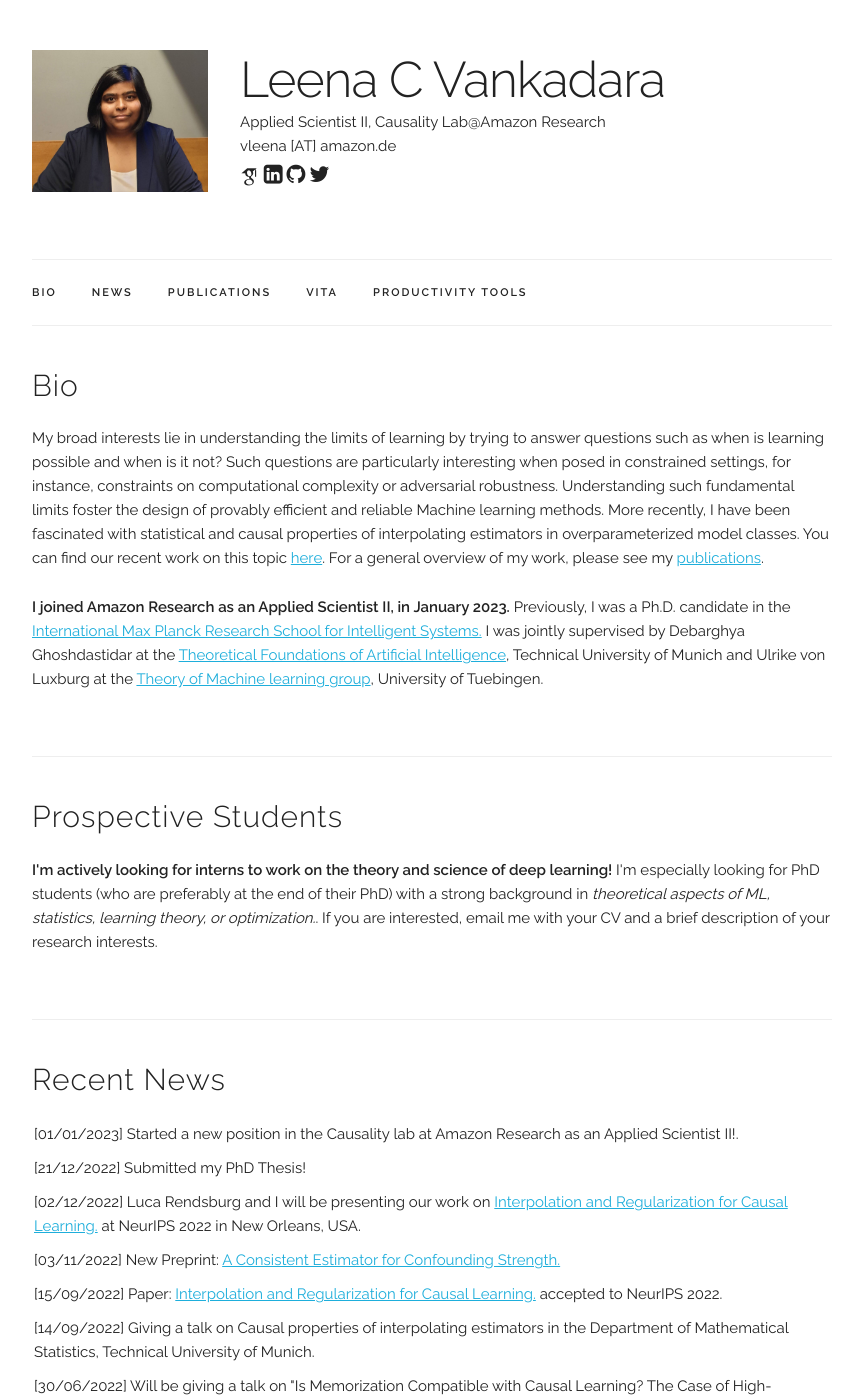
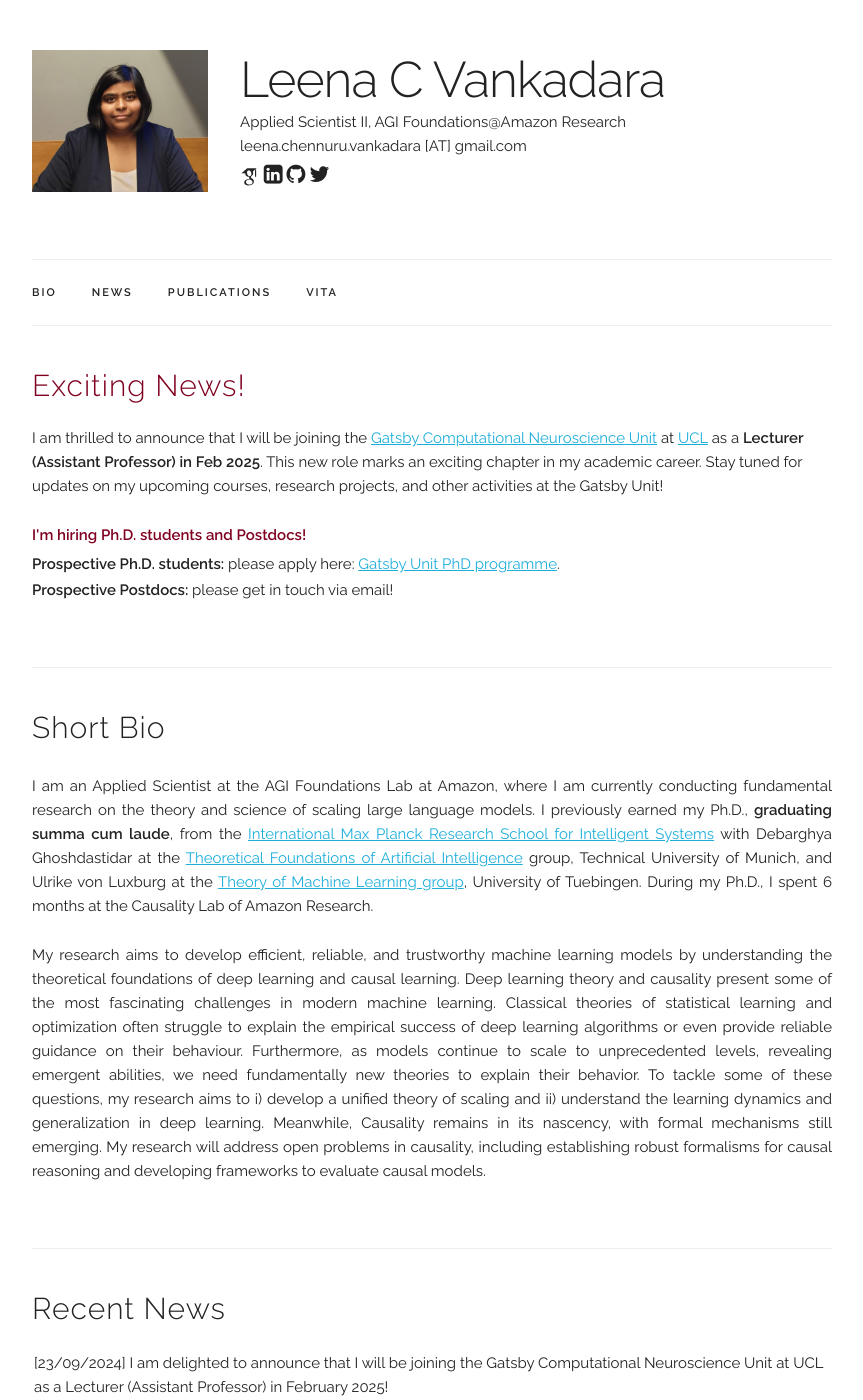
Before and after one commit to leenachennuru/jekyll-leenacvankadara, a Jekyll site: the page built from index.html, in a window 1280 px wide and 1400 px high. Shown: the whole window, without its empty margins (208-1071 px from the left). Built offline with Jekyll 4.4.1, drawn with Linux system fonts in a browser that asks for light colours; some web fonts are replaced; some of the changed text lies outside the part shown.

Commit message:
gatsby appointment

```diff
--- a/_data/main_info.yaml
+++ b/_data/main_info.yaml
@@ -1,7 +1,7 @@
 name: "Leena C Vankadara"
-title: "Applied Scientist II, Causality Lab@Amazon Research"
+title: "Applied Scientist II, AGI Foundations@Amazon Research"
 pronouns: "(She/her/hers)"
-email: "vleena [AT] amazon.de"
+email: "leena.chennuru.vankadara [AT] gmail.com"
 profile_pic: "/assets/profile-pics/profile_close_5.jpeg"
 twitter: "https://twitter.com/leenaCvankadara"
 linkedin: "https://www.linkedin.com/in/leenacvankadara"
--- a/_layouts/default.html
+++ b/_layouts/default.html
@@ -116,7 +116,7 @@
           <li class="navbar-item"><a class="navbar-link" href={{ "/index.html#publications" | prepend: site.baseurl }}>Publications</a></li>
           <!-- <li class="navbar-item"><a class="navbar-link" href={{ "/index.html#projects" | prepend: site.baseurl }}>Projects</a></li> -->
           <li class="navbar-item"><a class="navbar-link" href={{ "/index.html#resume" | prepend: site.baseurl }}>Vita</a></li>
-          <li class="navbar-item"><a class="navbar-link" href={{ "/index.html#productivity" | prepend: site.baseurl }}>Productivity tools</a></li>
+          <!-- <li class="navbar-item"><a class="navbar-link" href={{ "/index.html#productivity" | prepend: site.baseurl }}>Productivity tools</a></li> -->
 
         </ul>
       </div>
--- a/index.html
+++ b/index.html
@@ -2,28 +2,75 @@
 layout: default
 title: Home
 ---
-<!-- ========== BIO ========== -->
-<div class="docs-section" id="bio">
-  <h4>Bio</h4>
-  <p>
-    My broad interests lie in understanding the limits of learning by trying to answer questions such as when is learning possible and when is it not? Such questions are particularly interesting when posed in constrained settings, for instance, constraints on computational complexity or adversarial robustness. Understanding such fundamental limits foster the design of provably efficient and reliable Machine learning methods.
 
-    More recently, I have been fascinated with statistical and causal properties of interpolating estimators in overparameterized model classes. You can find our recent work on this topic <a href="https://openreview.net/forum?id=CFAsKosKwwk"  target="_blank">here</a>. For a general overview of my work, please see my <a href={{ "/index.html#publications" | prepend: site.baseurl }}>publications</a>.
-  </p>
 
-  <p>
-  <b>I joined Amazon Research as an Applied Scientist II, in January 2023.</b>
-  Previously, I was a Ph.D. candidate in the <a href="https://imprs.is.mpg.de/"  target="_blank">International Max Planck Research School for Intelligent Systems.</a> I was jointly supervised by Debarghya Ghoshdastidar at the <a href="https://www.cs.cit.tum.de/tfai/home/"  target="_blank">Theoretical Foundations of Artificial Intelligence</a>, Technical University of Munich and Ulrike von Luxburg at the <a href="http://www.tml.cs.uni-tuebingen.de/team/index.php"  target="_blank">Theory of Machine learning group</a>, University of Tuebingen.
-  </p>
-</div>
-
-<div class="docs-section" id="prospective-students">
-  <h4>Prospective Students</h4>
+<!-- <div class="docs-section" id="prospective-students"> -->
+  <!-- <h4>Prospective Students</h4>
   <p>
   <b>I'm actively looking for interns to work on the theory and science of deep learning! </b>
   I'm especially looking for PhD students (who are preferably at the end of their PhD) with a strong background in <i>theoretical aspects of ML, statistics, learning theory, or optimization.</i>. If you are interested, email me with your CV and a brief description of your research interests.
   </p>
+</div> -->
+
+<!-- ========== BIO ========== -->
+<div class="docs-section" id="announcement">
+  <h4 style="color: #800020; margin-top: 0;">Exciting News!</h4>
+
+  <p>I am thrilled to announce that I will be joining the <a href="https://www.ucl.ac.uk/gatsby/people" target="_blank">Gatsby Computational Neuroscience Unit</a> at <a href="https://www.ucl.ac.uk/">UCL</a> as a <b>Lecturer (Assistant Professor) in Feb 2025</b>. This new role marks an exciting chapter in my academic career. Stay tuned for updates on my upcoming courses, research projects, and other activities at the Gatsby Unit!</p>
+
+  <p style="color: #800020; font-weight: bold; margin-bottom: 5px;">
+    I'm hiring Ph.D. students and Postdocs!
+  </p>
+
+  <p style="margin-bottom: 2px;"">
+    <b>Prospective Ph.D. students:</b> please apply here:
+    <a href="https://www.ucl.ac.uk/gatsby/study-and-work/gatsby-unit-phd-programme" target="_blank">Gatsby Unit PhD programme</a>.
+  </p>
+
+  <p>
+    <b>Prospective Postdocs:</b> please get in touch via email!
+  </p>
+
 </div>
+
+<div class="docs-section" id="bio">
+  <h4>Short Bio</h4>
+
+  <!-- <div class="announcement-container">
+    <div class="announcement-title">
+        <h5>Exciting News</h5>
+    </div>
+    <div class="announcement-content">
+        <p>I am thrilled to announce that I will be joining the <a href="https://www.ucl.ac.uk/gatsby/people" target="_blank">Gatsby Computational Neuroscience Unit</a> at <a href="https://www.ucl.ac.uk/">UCL</a> as a <b>Lecturer (Assistant Professor) in Feb 2025</b>. This new role marks an exciting chapter in my academic career. Stay tuned for updates on my upcoming courses, research projects, and other activities at the Gatsby Unit!</p>
+    </div>
+</div> -->
+
+  <p>
+    <!-- My broad interests lie in understanding the limits of learning by trying to answer questions such as when is learning possible and when is it not? Such questions are particularly interesting when posed in constrained settings, for instance, constraints on computational complexity or adversarial robustness. Understanding such fundamental limits foster the design of provably efficient and reliable Machine learning methods. -->
+
+    <p style="text-align: justify;">
+      I am an Applied Scientist at the AGI Foundations Lab at Amazon, where I am currently conducting fundamental research on the theory and science of scaling large language models.
+      I previously earned my Ph.D., <b>graduating summa cum laude</b>, from the
+      <a href="https://imprs.is.mpg.de/" target="_blank">International Max Planck Research School for Intelligent Systems</a> with Debarghya Ghoshdastidar at the
+      <a href="https://www.cs.cit.tum.de/tfai/home/" target="_blank">Theoretical Foundations of Artificial Intelligence</a> group, Technical University of Munich,
+      and Ulrike von Luxburg at the
+      <a href="http://www.tml.cs.uni-tuebingen.de/team/index.php" target="_blank">Theory of Machine Learning group</a>, University of Tuebingen. During my Ph.D., I spent 6 months at the Causality Lab of Amazon Research.
+    </p>
+
+
+
+    <!-- <p>
+     <b>Leena Chennuru Vankadara joined Amazon Research as an Applied Scientist II in January 2023, where she is currently conducting fundamental research on the theory and science of scaling large language models.</b>
+      Previously, she was a Ph.D. candidate in the <a href="https://imprs.is.mpg.de/"  target="_blank">International Max Planck Research School for Intelligent Systems.</a> I was jointly supervised by Debarghya Ghoshdastidar at the <a href="https://www.cs.cit.tum.de/tfai/home/"  target="_blank">Theoretical Foundations of Artificial Intelligence</a>, Technical University of Munich and Ulrike von Luxburg at the <a href="http://www.tml.cs.uni-tuebingen.de/team/index.php"  target="_blank">Theory of Machine learning group</a>, University of Tuebingen.
+      </p>  -->
+
+      <p style="text-align: justify;">
+    My research aims to develop efficient, reliable, and trustworthy machine learning models by understanding the theoretical foundations of deep learning and causal learning. Deep learning theory and causality present some of the most fascinating challenges in modern machine learning. Classical theories of statistical learning and optimization often struggle to explain the empirical success of deep learning algorithms or even provide reliable guidance on their behaviour. Furthermore, as models continue to scale to unprecedented levels, revealing emergent abilities, we need fundamentally new theories to explain their behavior. To tackle some of these questions, my research aims to i) develop a unified theory of scaling and ii) understand the learning dynamics and generalization in deep learning. Meanwhile, Causality remains in its nascency, with formal mechanisms still emerging. My research will address open problems in causality, including establishing robust formalisms for causal reasoning and developing frameworks to evaluate causal models.
+  </p>
+
+
+</div>
+
 
 <!-- ========== NEWS ========== -->
 <!-- Had to add empty anchor to solve the problem of fixed header
@@ -35,8 +82,14 @@ title: Home
   <!-- <p> Scroll for older news </p> -->
   <UL style="list-style-type: none; padding: 2px; overflow-y: hidden; height:auto;">
 
+    <li> [23/09/2024]
+      I am delighted to announce that I will be joining the Gatsby Computational Neuroscience Unit at UCL as a Lecturer (Assistant Professor) in February 2025!</li>
+
+    <li> [01/02/2024]
+        Moved to the AGI Foundations team at Amazon as an Applied Scientist II. Will be working on theory and science of scaling large language models.
+    </li>
     <li> [01/01/2023]
-          Started a new position in the Causality lab at Amazon Research as an Applied Scientist II!.
+          Started a new position in the Causality lab at Amazon Research as an Applied Scientist II.
     </li>
 
     <li> [21/12/2022]
@@ -255,7 +308,7 @@ title: Home
 <div class="docs-section" id="resume">
   <h4>Vitæ</h4>
 
-  <p>Full Resume in <a href={{ "/assets/cv/cv_web.pdf" | prepend: site.baseurl }} target="_blank">PDF</a>.</p>
+  <!-- <p>Full Resume in <a href={{ "/assets/cv/cv_web.pdf" | prepend: site.baseurl }} target="_blank">PDF</a>.</p> -->
 
   <!-- The Timeline -->
   <ul class="timeline">
@@ -278,7 +331,7 @@ title: Home
 </div>
 
 
-<div class="docs-section" id="productivity">
+<!-- <div class="docs-section" id="productivity">
   <h4>Productivity tools</h4>
 
 
@@ -292,8 +345,8 @@ I am an avid fan of productivity tools that enable me to make life more efficien
 </div>
 
 
-<div class="docs-section" id="template">
-    <h4>Website Design</h4>
+<div id="template", style="text-align: right;">
+    <!-- <h4>Website Design</h4> -->
 
     <!--<br/>-->
     This website was built with <a href="https://jekyllrb.com">jekyll</a> based on a based on a template by <a href="http://web.media.mit.edu/~msaveski/">Martin Saveski</a>
```
Also changed, not shown: _data/experience.yaml (+12 -0 lines), _data/publications.yaml (+26 -2 lines), Gemfile (line endings or trailing spaces).
